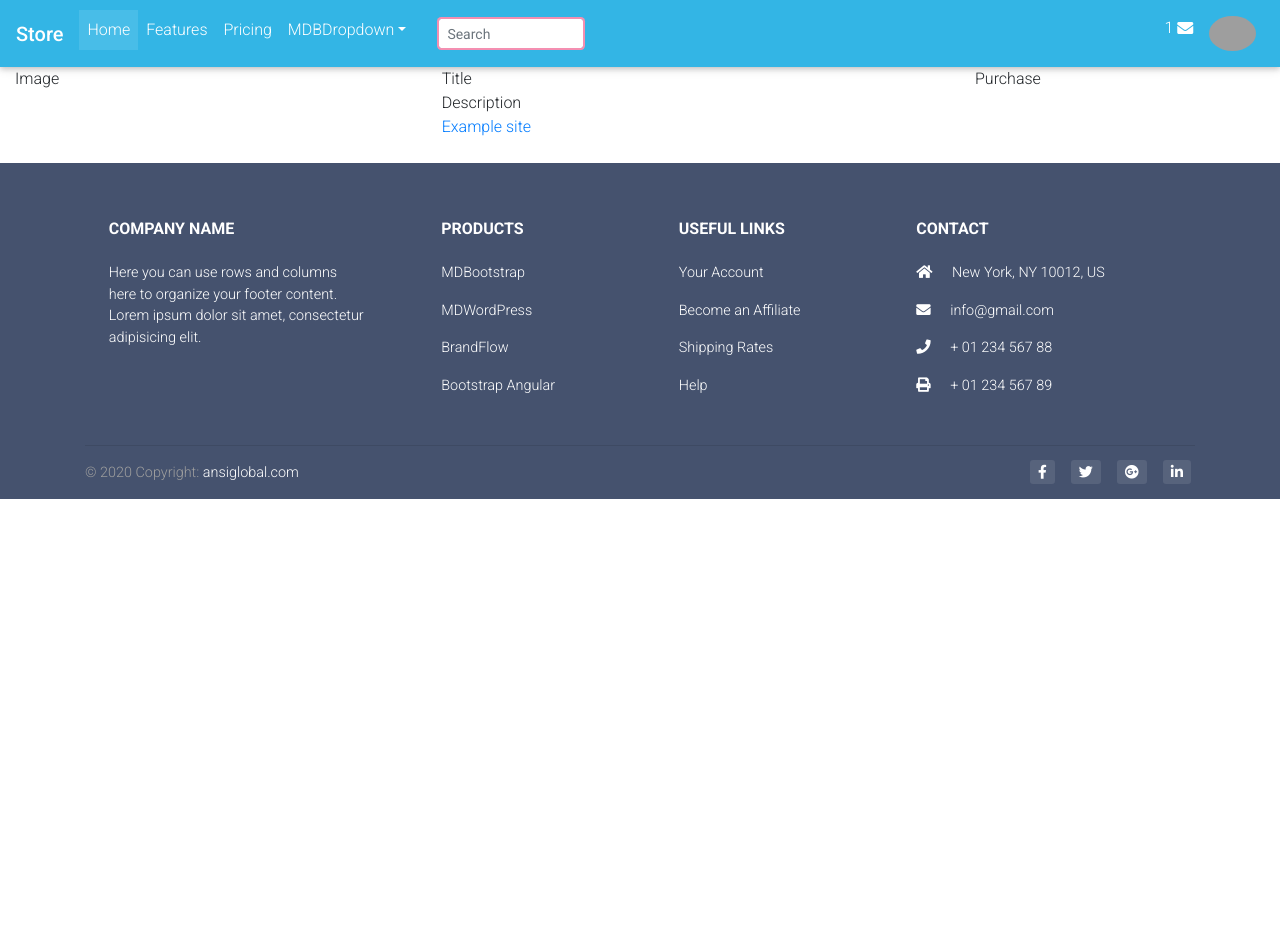
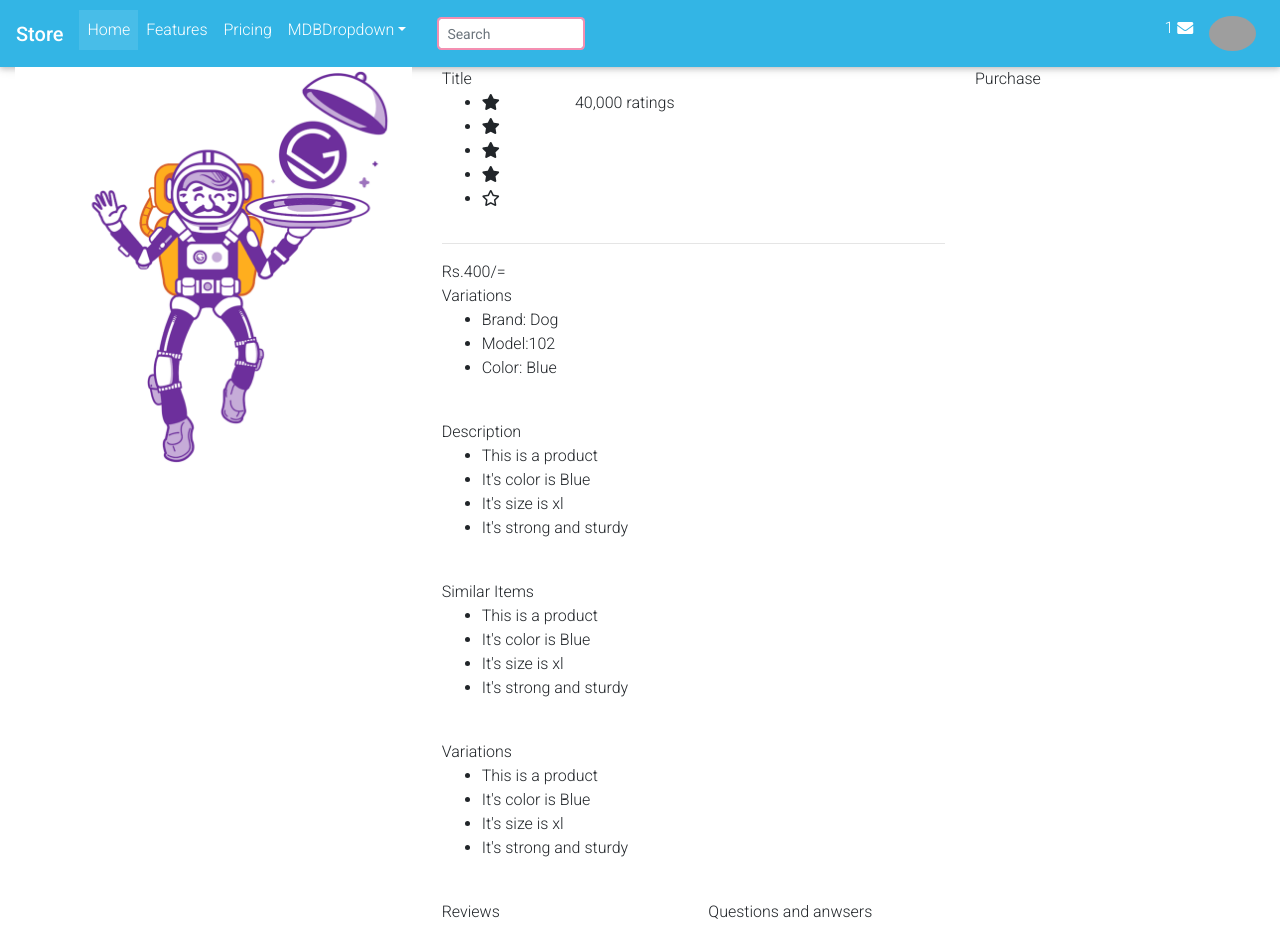
Before and after one commit to ANSI-Global/Store, a Gatsby site: page /product in a window 1280 px wide. Shown: the top 927 px of the page. Before the commit the page ends 800 px from the top, so only its background shows below. Built offline with nearby package versions, Linux system fonts and the light colour scheme; Gatsby itself is replaced by a stand-in of ours; grey boxes are pictures that could not be loaded.

Commit message:
Product Update

```diff
--- a/gatsby-config.js
+++ b/gatsby-config.js
@@ -28,7 +28,7 @@ module.exports = {
         background_color: `#663399`,
         theme_color: `#663399`,
         display: `minimal-ui`,
-        icon: `src/images/gatsby-icon.png`, // This path is relative to the root of the site.
+        icon: `src/images/ansi-icon.png`, // This path is relative to the root of the site.
       },
     },
     // this (optional) plugin enables Progressive Web App + Offline functionality
--- a/package.json
+++ b/package.json
@@ -29,14 +29,14 @@
   },
   "keywords": [
     "ansi",
+    "ansi-global",
+    "store",
     "gatsby"
   ],
   "license": "GPL-3.0-or-later",
   "scripts": {
     "build": "gatsby build",
-    "develop": "gatsby develop",
-    "format": "prettier --write \"**/*.{js,jsx,ts,tsx,json,md}\"",
-    "start": "yarn develop",
+    "start": "gatsby develop",
     "server": "deno run --allow-net server/mod.ts",
     "serve": "gatsby serve",
     "clean": "gatsby clean",
--- /dev/null
+++ b/src/components/pages/home/product/image.tsx
@@ -0,0 +1,21 @@
+import { graphql, useStaticQuery } from "gatsby"
+import Img from "gatsby-image"
+import React from "react"
+
+const Image = () => {
+  const data = useStaticQuery(graphql`
+    {
+      placeholderImage: file(relativePath: { eq: "gatsby-astronaut.png" }) {
+        childImageSharp {
+          fluid(maxWidth: 300) {
+            ...GatsbyImageSharpFluid
+          }
+        }
+      }
+    }
+  `)
+
+  return <Img fluid={data.placeholderImage.childImageSharp.fluid} />
+}
+
+export default Image
--- a/src/components/pages/home/product/index.tsx
+++ b/src/components/pages/home/product/index.tsx
@@ -1,14 +1,62 @@
 import { MDBCol, MDBContainer, MDBRow } from "mdbreact"
 import React from "react"
+import Image from "./image"
+import Stars from "./stars"
 
 const Product = () => (
   <MDBContainer fluid>
     <MDBRow>
-      <MDBCol size="4">Image</MDBCol>
+      <MDBCol size="4">
+        <Image />
+      </MDBCol>
       <MDBCol size="5">
         Title
         <br />
+        <MDBRow>
+          <MDBCol size="3">
+            <Stars rating={2} />
+          </MDBCol>
+          <MDBCol>40,000 ratings</MDBCol>
+        </MDBRow>
+        <hr className="px-1" />
+        Rs.400/=
+        <br />
+        Variations
+        <br />
+        <ul>
+          <li>Brand: Dog</li>
+          <li>Model:102</li>
+          <li>Color: Blue</li>
+        </ul>
+        <br />
         Description
+        <ul>
+          <li>This is a product</li>
+          <li>It's color is Blue</li>
+          <li>It's size is xl</li>
+          <li>It's strong and sturdy</li>
+        </ul>
+        <br />
+        Similar Items
+        <ul>
+          <li>This is a product</li>
+          <li>It's color is Blue</li>
+          <li>It's size is xl</li>
+          <li>It's strong and sturdy</li>
+        </ul>
+        <br />
+        Variations
+        <ul>
+          <li>This is a product</li>
+          <li>It's color is Blue</li>
+          <li>It's size is xl</li>
+          <li>It's strong and sturdy</li>
+        </ul>
+        <br />
+        <MDBRow>
+          <MDBCol>Reviews</MDBCol>
+          <MDBCol>Questions and anwsers</MDBCol>
+        </MDBRow>
         <br />
         <a href="https://www.amazon.com/BENGOO-G9000-Controller-Cancelling-Headphones/dp/B01H6GUCCQ?pd_rd_w=oMM0v&pf_rd_p=1f552c7a-1af2-4608-bc6f-ba06ca3c43ac&pf_rd_r=S91YZAD37R6Q3KDKJH48&pd_rd_r=c8687d70-d273-4ad7-a509-3067fb0b5ddb&pd_rd_wg=KqVgq">
           Example site
--- /dev/null
+++ b/src/components/pages/home/product/stars.tsx
@@ -0,0 +1,24 @@
+import { MDBIcon } from "mdbreact"
+import React from "react"
+
+const Stars = ({ rating }) => (
+  <ul className="rating">
+    <li>
+      <MDBIcon icon="star" />
+    </li>
+    <li>
+      <MDBIcon icon="star" />
+    </li>
+    <li>
+      <MDBIcon icon="star" />
+    </li>
+    <li>
+      <MDBIcon icon="star" />
+    </li>
+    <li>
+      <MDBIcon far icon="star" />
+    </li>
+  </ul>
+)
+
+export default Stars
```
Also changed, not shown: src/images/ansi-icon.png (added).
